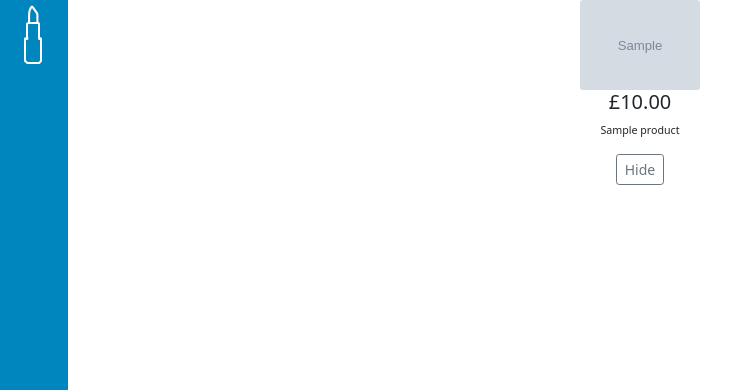
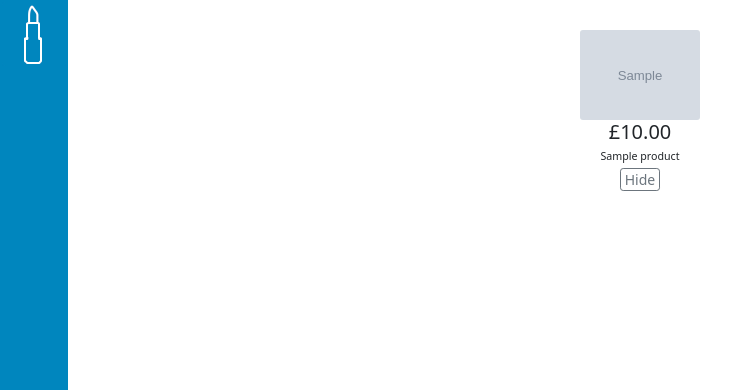
Before and after one commit to languephone/Scrape50, a Flask app: template templates/category.html in a window 1280 px wide. Shown: the part 56-446 px from the top of the page, without its empty margins (0-739 px from the left). Run offline with Flask 2, Linux system fonts and the light colour scheme; the template is opened without the code that fills it: most values are stand-ins (such as "Sample title", 1, 10 or a date in 2020); grey boxes marked "Sample" are stand-in pictures.

Commit message:
Fixed spacing in product-card class.

```diff
--- a/static/styles.css
+++ b/static/styles.css
@@ -12,9 +12,18 @@
 .product-card {
     display: flex;
     flex-direction: column;
-    /*justify-content: center;*/
     align-items: center;
     font-size: 8pt;
+    margin-top: 30px;
+}
+
+.product-card button {
+    margin-top: auto;
+    padding: 0 4px 0 4px;
+}
+
+.card-text {
+    margin-bottom: 4px;
 }
 
 .logo-box {
```
